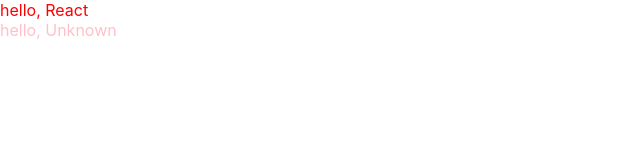
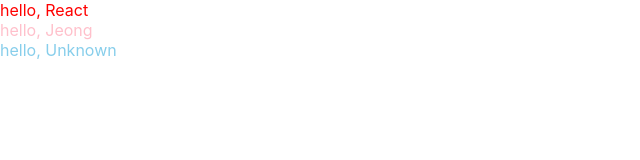
Before and after one commit to innerbloo/react-tutorial, a React (Create React App) app: page / in a window 1280 px wide. Shown: the top 160 px of the page, without its empty margins (0-640 px from the left). Built offline with nearby package versions, Linux system fonts and the light colour scheme.

Commit message:
First component

```diff
--- a/src/App.js
+++ b/src/App.js
@@ -4,7 +4,8 @@
   return (
     <div>
       <Hello name="React" color="red"/>
-      <Hello color="pink"/>
+      <Hello name="Jeong" color="pink"/>
+      <Hello color="skyblue"/>
     </div>
   );
 }
```
